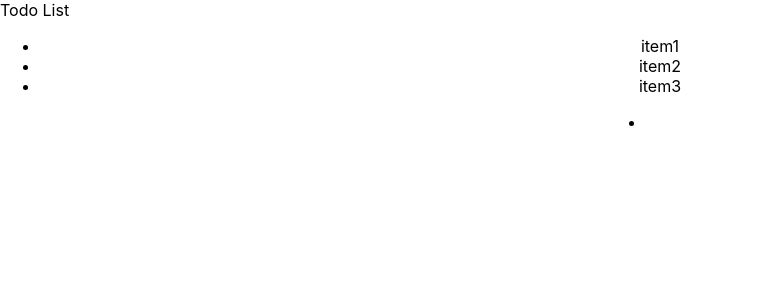
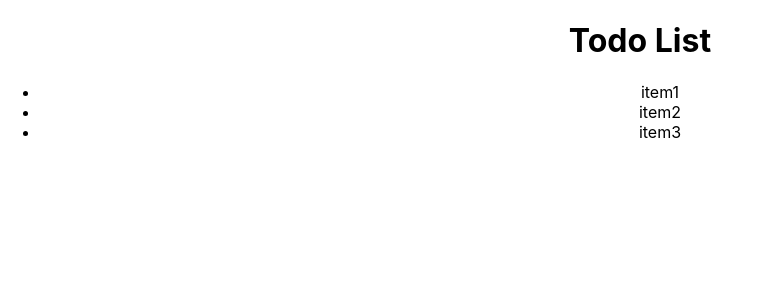
Before and after one commit to crescendoCat/202208-hsnl-summer-course-first-react, a React (Create React App) app: page / in a window 1280 px wide. Shown: the top 300 px of the page, without its empty margins (0-770 px from the left). Built offline with nearby package versions, Linux system fonts and the light colour scheme.

Commit message:
feat: Change ui structure a little bit

```diff
--- a/src/App.js
+++ b/src/App.js
@@ -1,6 +1,5 @@
 import logo from './logo.svg';
 import './App.css';
-import {useState, useEffect} from "react";
 
 function ListItem(props) {
 
@@ -13,9 +12,9 @@ function ListItem(props) {
 function App() {
   const listItems = ["item1", "item2", "item3"]
   return (
-    <>
-      <div id="title">Todo List</div>
-      <div className="App">
+    <div className="App">
+      <h1 id="title">Todo List</h1>
+      <div>
         <ul>
           {
             listItems.map((item, idx) =>
@@ -23,10 +22,8 @@ function App() {
             )
           }
         </ul>
-        <li>
-        </li>
       </div>
-    </>
+    </div>
   );
 }
 
```
